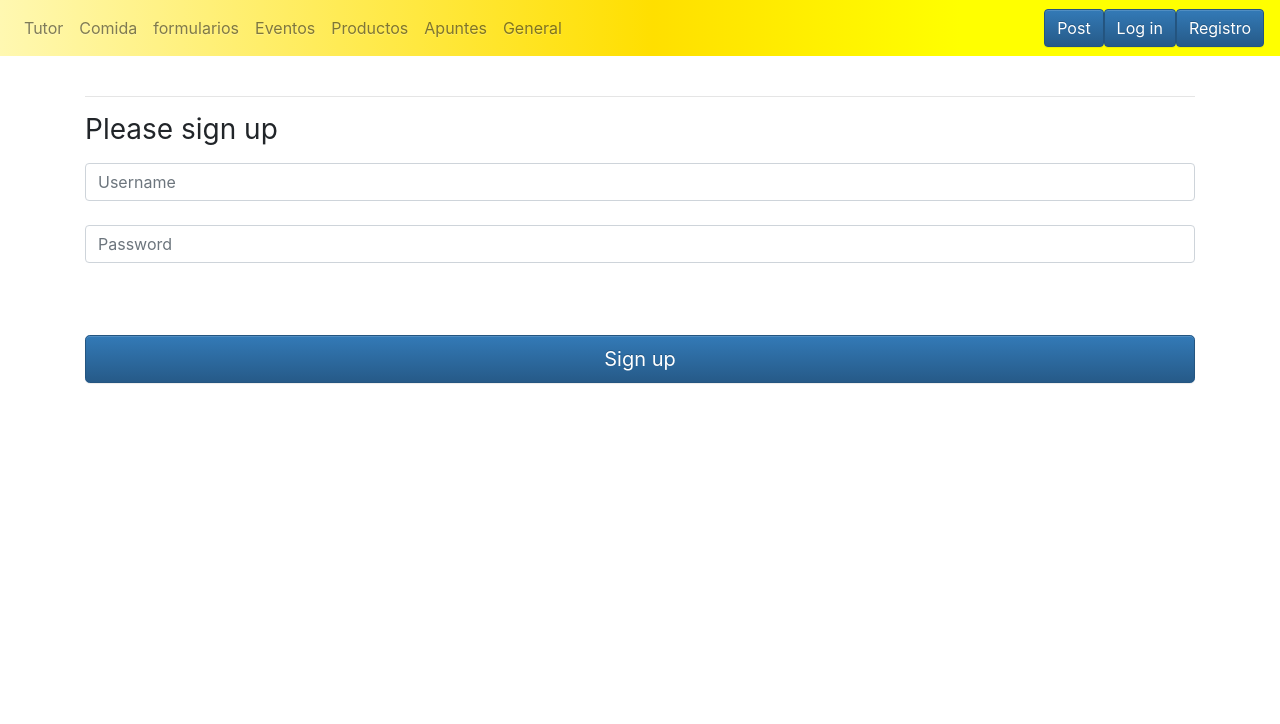
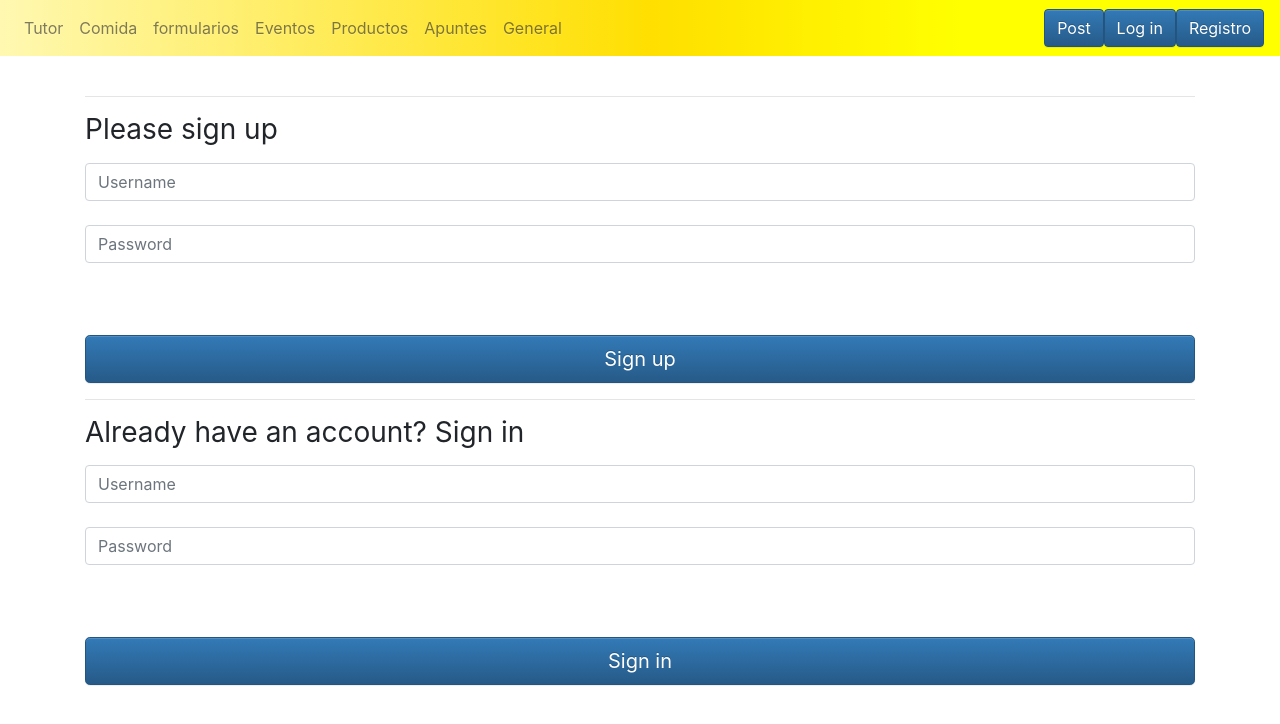
Before and after one commit to daramirezv/servicios-uniandes, a React (Create React App) app in the folder front/: page / in a window 1280 px wide. Shown: the top 724 px of the page. Built offline with nearby package versions, Linux system fonts and the light colour scheme.

Commit message:
Login and Register

```diff
--- a/front/src/App.js
+++ b/front/src/App.js
@@ -61,7 +61,7 @@ class App extends Component {
 
     render() {
 
-      return (<div><nav className="navbar fixed-top navbar-expand-lg navbar-light">
+      return (<div><nav className="navbar fixed-top navbar-expand-lg navbar-light bg-light">
       <div className="collapse navbar-collapse" id="navbarTogglerDemo02">
         <ul className="navbar-nav mr-auto mt-2 mt-lg-0">
           <li className="nav-item">
--- a/front/src/Login.js
+++ b/front/src/Login.js
@@ -1,18 +1,20 @@
 import React, { Component } from 'react';
 import './Card.css';
 import {Button} from 'react-bootstrap';
-
 class Login extends Component {
   constructor(props){
     super(props);
     this.state = {
       username: '',
       password: '',
+      login: false,
     };
 
     this.handleChange = this.handleChange.bind(this);
     this.handleSubmit = this.handleSubmit.bind(this);
     this.handlePasswordInput = this.handlePasswordInput.bind(this);
+     this.entralogin = this.entralogin .bind(this);
+    this.salelogin = this.salelogin.bind(this);
   }
 
   handleChange(event) {
@@ -24,6 +26,15 @@ class Login extends Component {
       password: event.target.value
     });
   }
+
+   entralogin () {
+    this.setState({ registro: true });
+  }
+
+  salelogin () {
+    this.setState({ registro: false });
+  }
+
 
    handleSubmit(event) {
     alert('A name was submitted: ' + this.state.username + ' with this password: ' + this.state.password);
@@ -56,9 +67,34 @@ class Login extends Component {
           <br/>
           <br/>
           <br/>
-          <button class="btn btn-lg btn-primary btn-block" type="submit">Sign up</button>
+          <button class="btn btn-lg btn-primary btn-block" type="submit" onClick ={this.entralogin}>Sign up</button>
         </form>
+         <hr/>
+          <h1 class="h3 mb-3 font-weight-normal">Already have an account? Sign in</h1>
+        <form class="form-signin" onSubmit={this.handleSubmit}>
+          <label for="inputEmail" class="sr-only">Username</label>
+          <input type="text" username={this.state.username} onChange={this.handleChange} id = "inputEmail"
+            className="form-control"
+            placeholder="Username" />
+          <br/>
+          <label for="inputPassword" class="sr-only">Password</label>
+          <input
+            type="password"
+            value={this.state.passsword}
+            onChange={this.handlePasswordInput}
+            id = "inputPassword"
+            className="form-control"
+            placeholder="Password" />
+          <br/>
+          <br/>
+          <br/>
+          <button class="btn btn-lg btn-primary btn-block" type="submit" onClick ={this.entralogin}>Sign in</button>
+        </form>
+          <br/>
+          <br/>
+          <br/>
         </div>
+
     );
   }
 };
```
